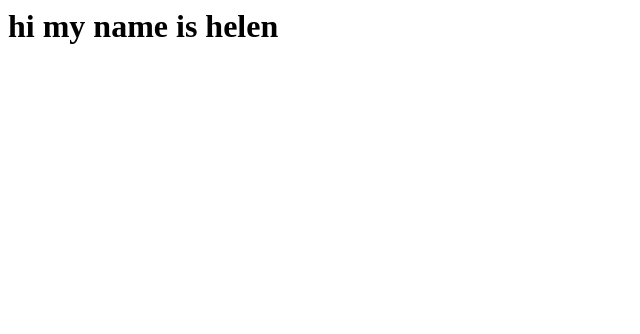
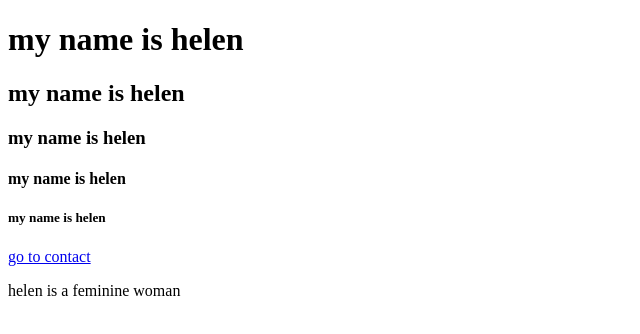
Before and after one commit to helengeek/Helen-FP, a plain HTML site: page first-project/index.html in a window 1280 px wide. Shown: the whole page, without its empty margins (0-640 px from the left). Drawn offline with Linux system fonts and the light colour scheme.

Commit message:
i hope i understand

```diff
--- a/first-project/index.html
+++ b/first-project/index.html
@@ -1,6 +1,21 @@
+<!doctype html>
 <html>
-<head></head>
-<body>
-    <h1>hi my name is helen</h1>
-</body>
+    <head>
+        <title>pinkies website
+        </title>
+    </head>
+
+    <body>
+      <h1>my name is helen</h1>
+      <h2>my name is helen</h2>
+      <h3>my name is helen</h3>
+      <h4>my name is helen</h4>
+      <h5>my name is helen</h5>
+
+      <a  href="./contact.html">go to contact</a>
+
+      <p>helen is a feminine woman
+
+
+    </body>
 </html>
```
Also changed, not shown: first-project/contact.html (added, +15 -0 lines), 2 other files.
